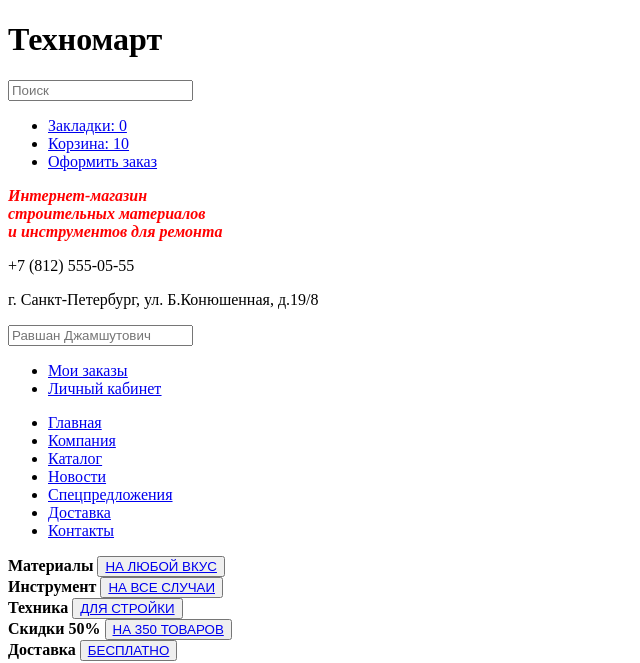
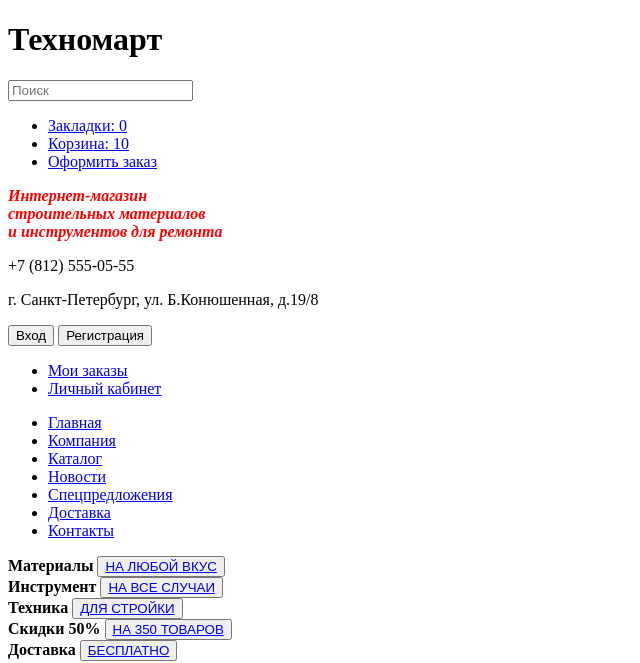
Before and after one commit to waltersimf/61402-technomart, a plain HTML site: page index.html in a window 1280 px wide. Shown: the top 663 px of the page, without its empty margins (0-640 px from the left). Drawn offline with Linux system fonts and the light colour scheme.

Commit message:
Исправил кнопки входа и регистрации

```diff
--- a/index.html
+++ b/index.html
@@ -37,8 +37,9 @@
         </p>
       </div>
       <div class="personal">
-        <form class="login" action="#" method="post">
-          <input type="text" placeholder="Равшан Джамшутович" /> <!-- Переделать!!! -->
+        <form action="#" method="post">
+          <input type="button" value="Вход" id="enter" />
+          <input type="button" value="Регистрация" id="registration" />
         </form>
         <ul class="order-cabinet">
           <li>
```
